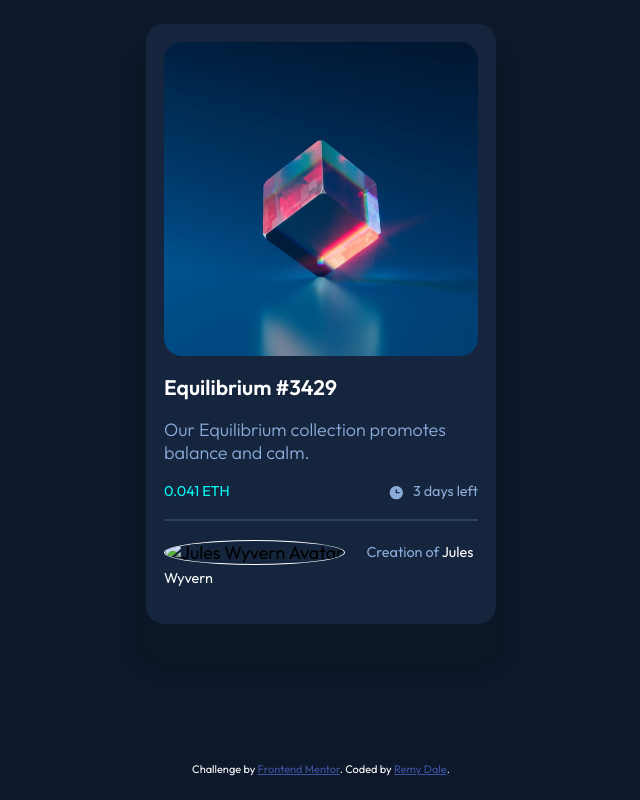
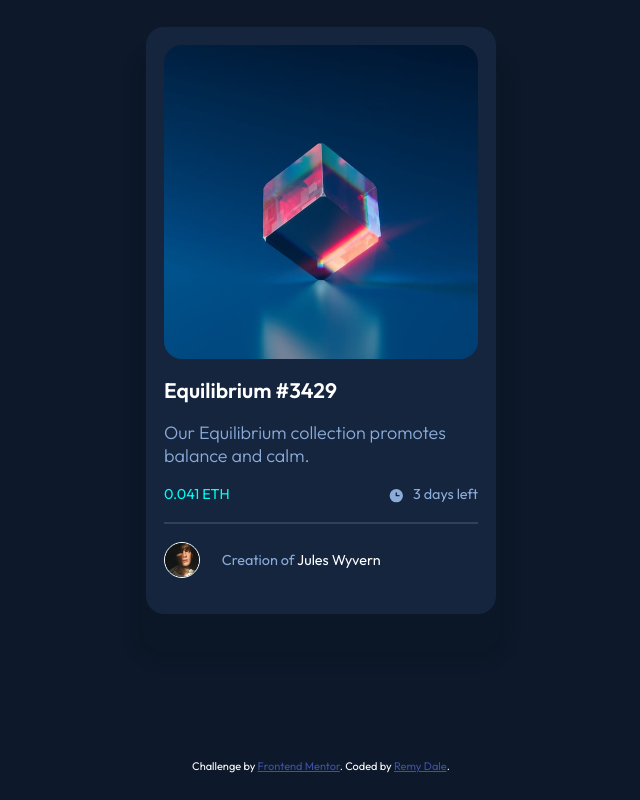
Before and after one commit to TheRemyD/FrontEndMentor-NFT-Etherium, a plain HTML site: page index.html in a window 1280 px wide. Shown: the whole page, without its empty margins (319-959 px from the left). Drawn offline with Linux system fonts and the light colour scheme; the site is published under a folder, as on GitHub Pages, so addresses that start at the root find nothing.

Commit message:
correct path to avatar image and update README

```diff
--- a/index.html
+++ b/index.html
@@ -35,7 +35,7 @@
       </span>
     </section>
     <section class="card__creator">
-      <img src="/images/image-avatar.png" alt="Jules Wyvern Avatar" class="card__creator--avatar">
+      <img src="./images/image-avatar.png" alt="Jules Wyvern Avatar" class="card__creator--avatar">
       <p class="card__creator--attribution">Creation of <span class="card__creator--name hover-text">Jules Wyvern</span></p>
     </section>
   </main>
```
Also changed, not shown: 2 other files.
